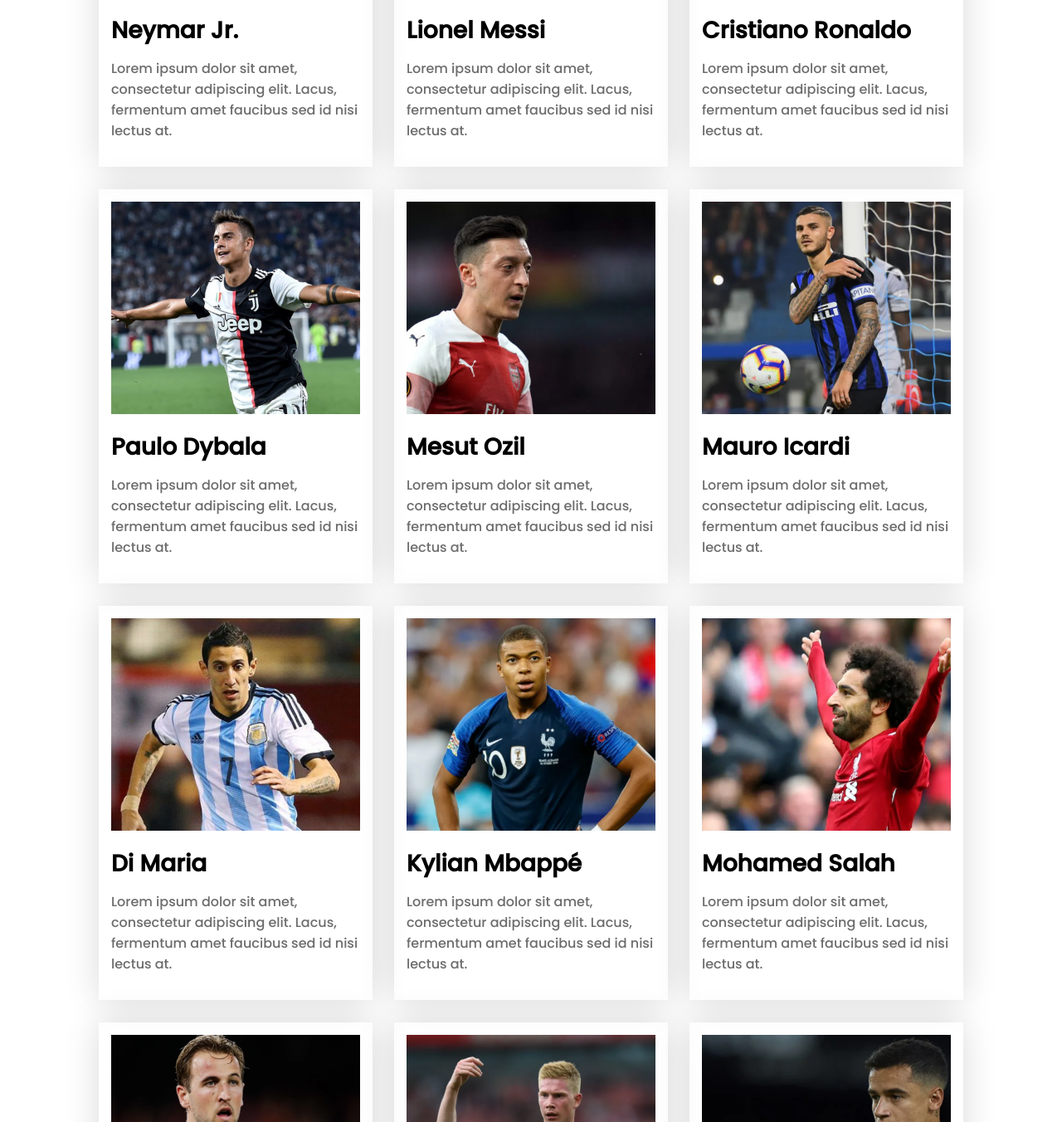
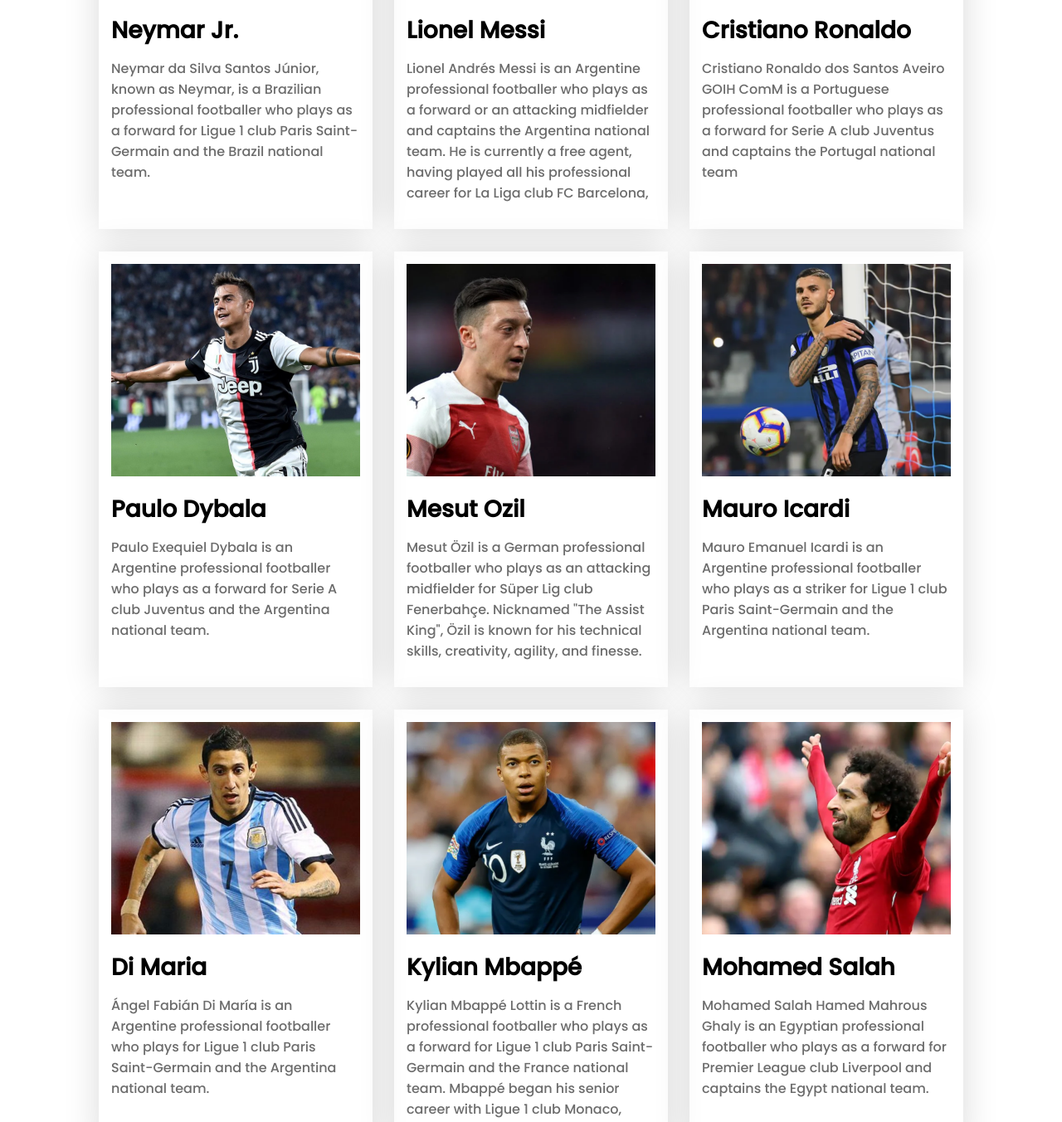
Before and after one commit to arrahman007/responsive-football-club, a plain HTML site: page index.html in a window 1280 px wide. Shown: the part 1040-2392 px from the top of the page at 83% size. Drawn offline with Linux system fonts and the light colour scheme.

Commit message:
added players information with finishing

```diff
--- a/index.html
+++ b/index.html
@@ -63,9 +63,8 @@
                 <img src="images/players/player-1.png" alt="">
                 <div class="player-info">
                     <h3>Neymar Jr.</h3>
-                    <p>Lorem ipsum dolor sit amet, consectetur adipiscing elit. Lacus, fermentum amet faucibus sed id
-                        nisi
-                        lectus at.
+                    <p>Neymar da Silva Santos Júnior, known as Neymar, is a Brazilian professional footballer who plays
+                        as a forward for Ligue 1 club Paris Saint-Germain and the Brazil national team.
                     </p>
                 </div>
             </div>
@@ -73,9 +72,9 @@
                 <img src="images/players/player-2.png" alt="">
                 <div class="player-info">
                     <h3>Lionel Messi</h3>
-                    <p>Lorem ipsum dolor sit amet, consectetur adipiscing elit. Lacus, fermentum amet faucibus sed id
-                        nisi
-                        lectus at.
+                    <p>Lionel Andrés Messi is an Argentine professional footballer who plays as a forward or an
+                        attacking midfielder and captains the Argentina national team. He is currently a free agent,
+                        having played all his professional career for La Liga club FC Barcelona,
                     </p>
                 </div>
             </div>
@@ -83,9 +82,8 @@
                 <img src="images/players/player-3.png" alt="">
                 <div class="player-info">
                     <h3>Cristiano Ronaldo</h3>
-                    <p>Lorem ipsum dolor sit amet, consectetur adipiscing elit. Lacus, fermentum amet faucibus sed id
-                        nisi
-                        lectus at.
+                    <p>Cristiano Ronaldo dos Santos Aveiro GOIH ComM is a Portuguese professional footballer who plays
+                        as a forward for Serie A club Juventus and captains the Portugal national team
                     </p>
                 </div>
             </div>
@@ -93,9 +91,8 @@
                 <img src="images/players/player-4.png" alt="">
                 <div class="player-info">
                     <h3>Paulo Dybala</h3>
-                    <p>Lorem ipsum dolor sit amet, consectetur adipiscing elit. Lacus, fermentum amet faucibus sed id
-                        nisi
-                        lectus at.
+                    <p>Paulo Exequiel Dybala is an Argentine professional footballer who plays as a forward for Serie A
+                        club Juventus and the Argentina national team.
                     </p>
                 </div>
             </div>
@@ -103,9 +100,9 @@
                 <img src="images/players/player-5.png" alt="">
                 <div class="player-info">
                     <h3>Mesut Ozil </h3>
-                    <p>Lorem ipsum dolor sit amet, consectetur adipiscing elit. Lacus, fermentum amet faucibus sed id
-                        nisi
-                        lectus at.
+                    <p>Mesut Özil is a German professional footballer who plays as an attacking midfielder for Süper Lig
+                        club Fenerbahçe. Nicknamed "The Assist King", Özil is known for his technical skills,
+                        creativity, agility, and finesse.
                     </p>
                 </div>
             </div>
@@ -113,9 +110,8 @@
                 <img src="images/players/player-6.png" alt="">
                 <div class="player-info">
                     <h3>Mauro Icardi </h3>
-                    <p>Lorem ipsum dolor sit amet, consectetur adipiscing elit. Lacus, fermentum amet faucibus sed id
-                        nisi
-                        lectus at.
+                    <p>Mauro Emanuel Icardi is an Argentine professional footballer who plays as a striker for Ligue 1
+                        club Paris Saint-Germain and the Argentina national team.
                     </p>
                 </div>
             </div>
@@ -123,9 +119,8 @@
                 <img src="images/players/player-7.png" alt="">
                 <div class="player-info">
                     <h3>Di Maria</h3>
-                    <p>Lorem ipsum dolor sit amet, consectetur adipiscing elit. Lacus, fermentum amet faucibus sed id
-                        nisi
-                        lectus at.
+                    <p>Ángel Fabián Di María is an Argentine professional footballer who plays for Ligue 1 club Paris
+                        Saint-Germain and the Argentina national team.
                     </p>
                 </div>
             </div>
@@ -133,9 +128,9 @@
                 <img src="images/players/player-8.png" alt="">
                 <div class="player-info">
                     <h3>Kylian Mbappé</h3>
-                    <p>Lorem ipsum dolor sit amet, consectetur adipiscing elit. Lacus, fermentum amet faucibus sed id
-                        nisi
-                        lectus at.
+                    <p>Kylian Mbappé Lottin is a French professional footballer who plays as a forward for Ligue 1 club
+                        Paris Saint-Germain and the France national team. Mbappé began his senior career with Ligue 1
+                        club Monaco,
                     </p>
                 </div>
             </div>
@@ -143,9 +138,8 @@
                 <img src="images/players/player-9.png" alt="">
                 <div class="player-info">
                     <h3>Mohamed Salah</h3>
-                    <p>Lorem ipsum dolor sit amet, consectetur adipiscing elit. Lacus, fermentum amet faucibus sed id
-                        nisi
-                        lectus at.
+                    <p>Mohamed Salah Hamed Mahrous Ghaly is an Egyptian professional footballer who plays as a forward
+                        for Premier League club Liverpool and captains the Egypt national team.
                     </p>
                 </div>
             </div>
@@ -153,9 +147,8 @@
                 <img src="images/players/player-10.png" alt="">
                 <div class="player-info">
                     <h3>Harry Kane</h3>
-                    <p>Lorem ipsum dolor sit amet, consectetur adipiscing elit. Lacus, fermentum amet faucibus sed id
-                        nisi
-                        lectus at.
+                    <p>Harry Edward Kane MBE is an English professional footballer who plays as a striker for Premier
+                        League club Tottenham Hotspur and captains the England national team.
                     </p>
                 </div>
             </div>
@@ -163,9 +156,8 @@
                 <img src="images/players/player-11.png" alt="">
                 <div class="player-info">
                     <h3>Kevin De Bruyne</h3>
-                    <p>Lorem ipsum dolor sit amet, consectetur adipiscing elit. Lacus, fermentum amet faucibus sed id
-                        nisi
-                        lectus at.
+                    <p>Kevin De Bruyne is a Belgian professional footballer who plays as a midfielder for Premier League
+                        club Manchester City, where he is vice-captain, and the Belgium national team.
                     </p>
                 </div>
             </div>
@@ -173,9 +165,8 @@
                 <img src="images/players/player-12.png" alt="">
                 <div class="player-info">
                     <h3>Philippe Coutinho</h3>
-                    <p>Lorem ipsum dolor sit amet, consectetur adipiscing elit. Lacus, fermentum amet faucibus sed id
-                        nisi
-                        lectus at.
+                    <p>Philippe Coutinho Correia is a Brazilian professional footballer who plays as an attacking
+                        midfielder or winger for Spanish club Barcelona and the Brazil national team.
                     </p>
                 </div>
             </div>
```
